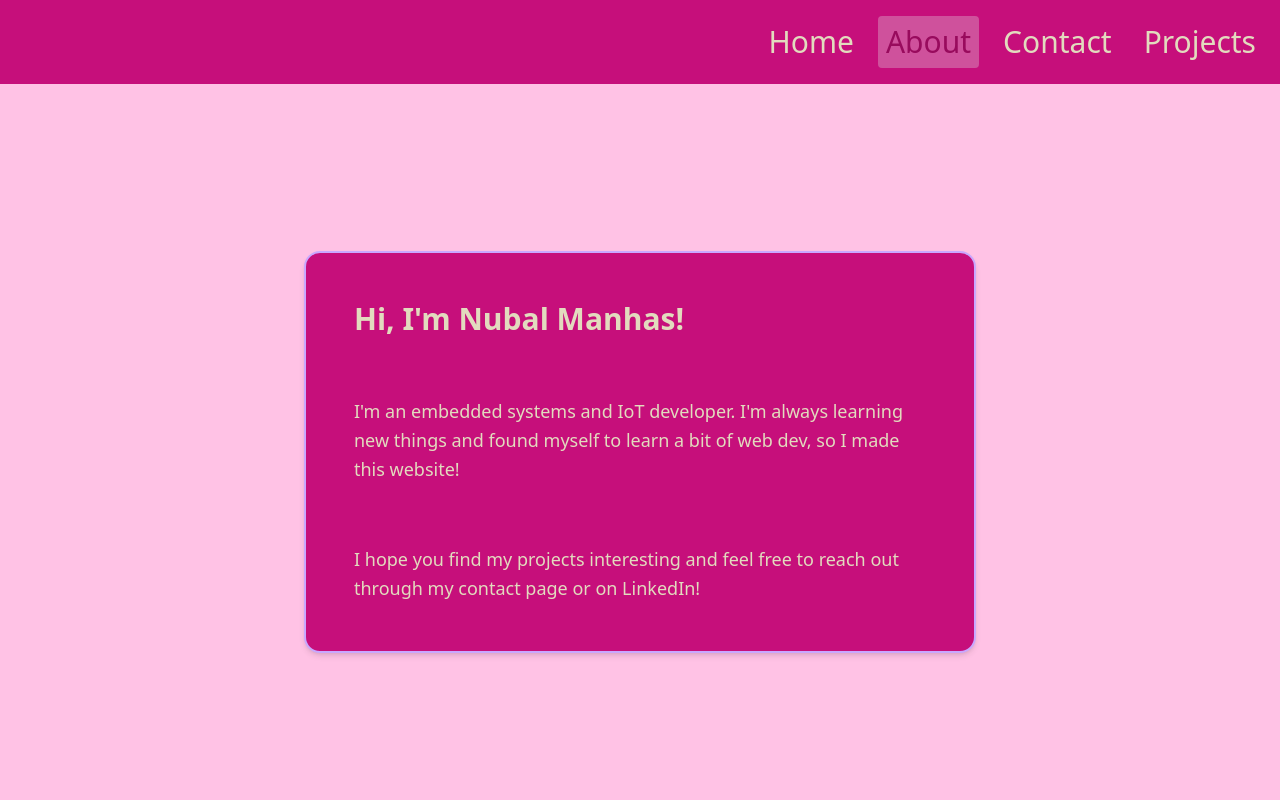
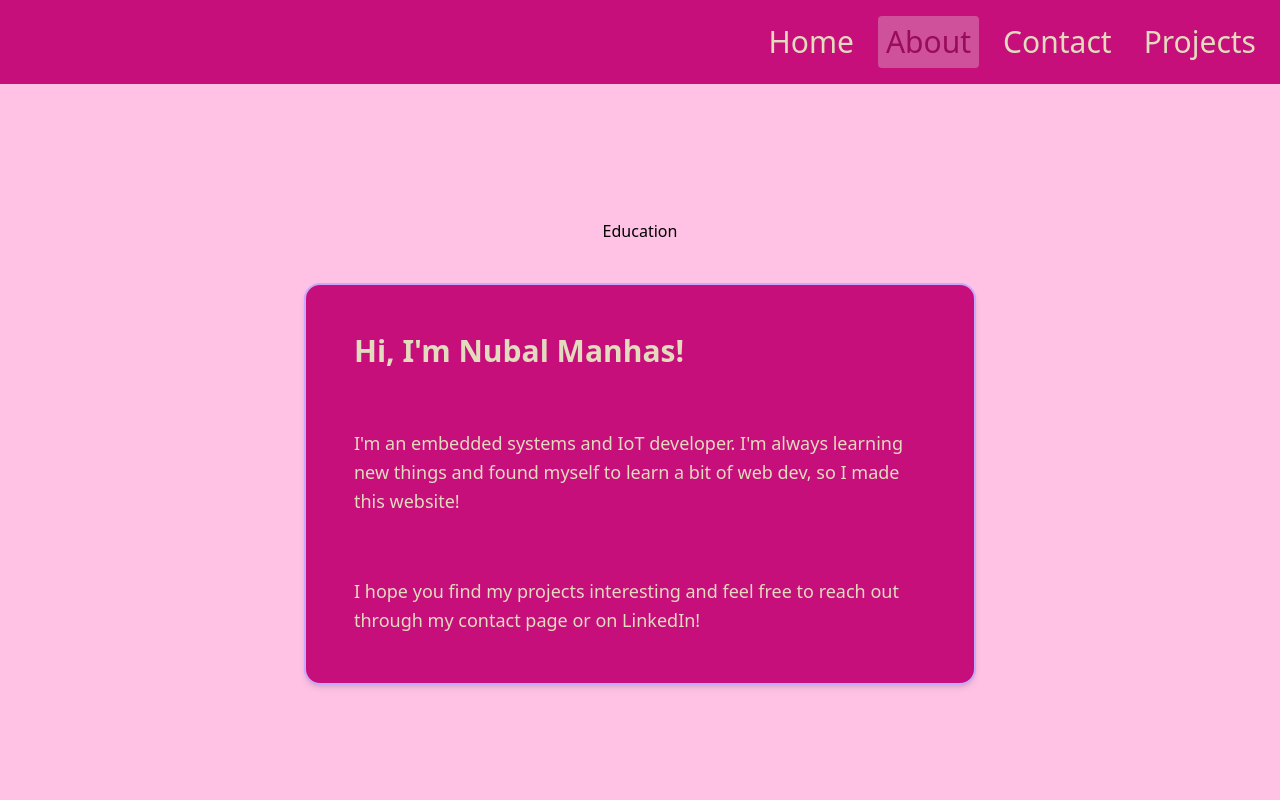
Before and after one commit to nmanhas2/portfolio, a React (Vite) app: page /#/about in a window 1280 px wide. Shown: the top 800 px of the page. Built offline with nearby package versions, Linux system fonts and the light colour scheme.

Commit message:
Added boxes that can collapse as components to use for the About section. Also added skills tags to put within them

```diff
--- /dev/null
+++ b/src/components/CollapsibleBox.tsx
@@ -0,0 +1,19 @@
+import { useState } from "react"
+import type {ReactNode} from "react"
+
+interface CollapsibleBoxProps {
+    title : string;
+    children: ReactNode;
+}
+
+export default function CollapsibleBox({title , children}: CollapsibleBoxProps) {
+    const [isOpen, setIsOpen] = useState(false);
+
+    return (
+    <div>
+        <button onClick={() => setIsOpen(!isOpen)}>{title}</button>
+
+        {isOpen && <div>{children}</div>}
+    </div>
+    )
+}
--- /dev/null
+++ b/src/components/SkillsTag.tsx
@@ -0,0 +1,11 @@
+interface SkillsTagProps {
+    skillName: string;
+}
+
+export default function SkillsTag({skillName}: SkillsTagProps) {
+  return (
+    <div className="border-4">
+      {skillName}
+    </div>
+  )
+}
--- a/src/pages/About.tsx
+++ b/src/pages/About.tsx
@@ -1,8 +1,14 @@
+import CollapsibleBox from "../components/CollapsibleBox"
+import SkillsTag from "../components/SkillsTag"
 
 export default function About() {
   return (
     <div className="flex flex-col justify-center items-center min-h-screen bg-[#FFC2E5] px-4 gap-10 p-5">
-
+      <CollapsibleBox title="Education">
+        <p>
+          NAIT
+        </p>
+      </CollapsibleBox>
       {/* Description */}
       <div className="w-full max-w-2xl bg-[#C60F7B] text-[#E2DBBE] flex flex-col rounded-2xl border-2 border-[#C9A8FF] shadow-md gap-8 p-5">
         <h1 className="text-3xl font-bold p-7">Hi, I'm Nubal Manhas!</h1>
```
